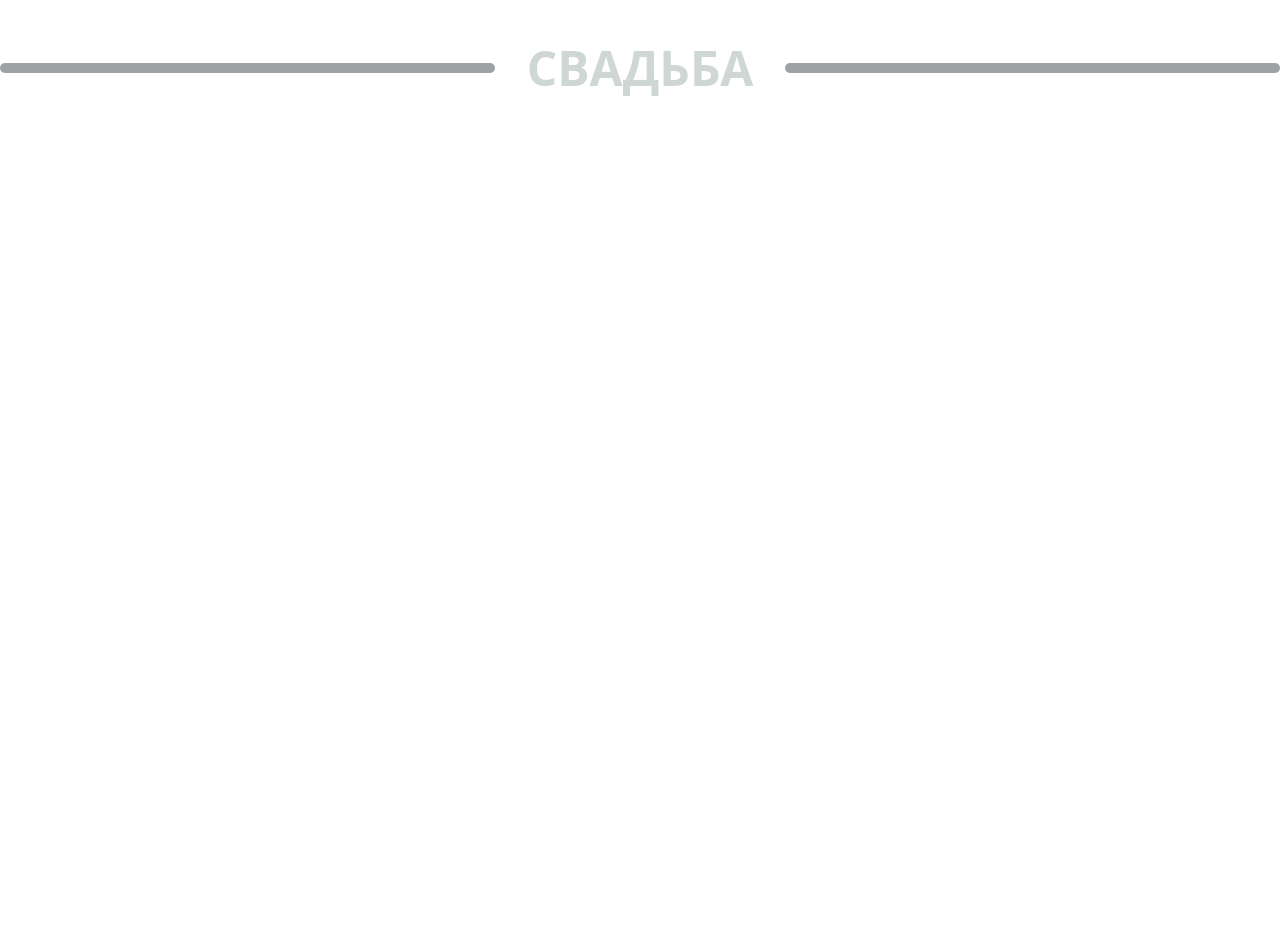
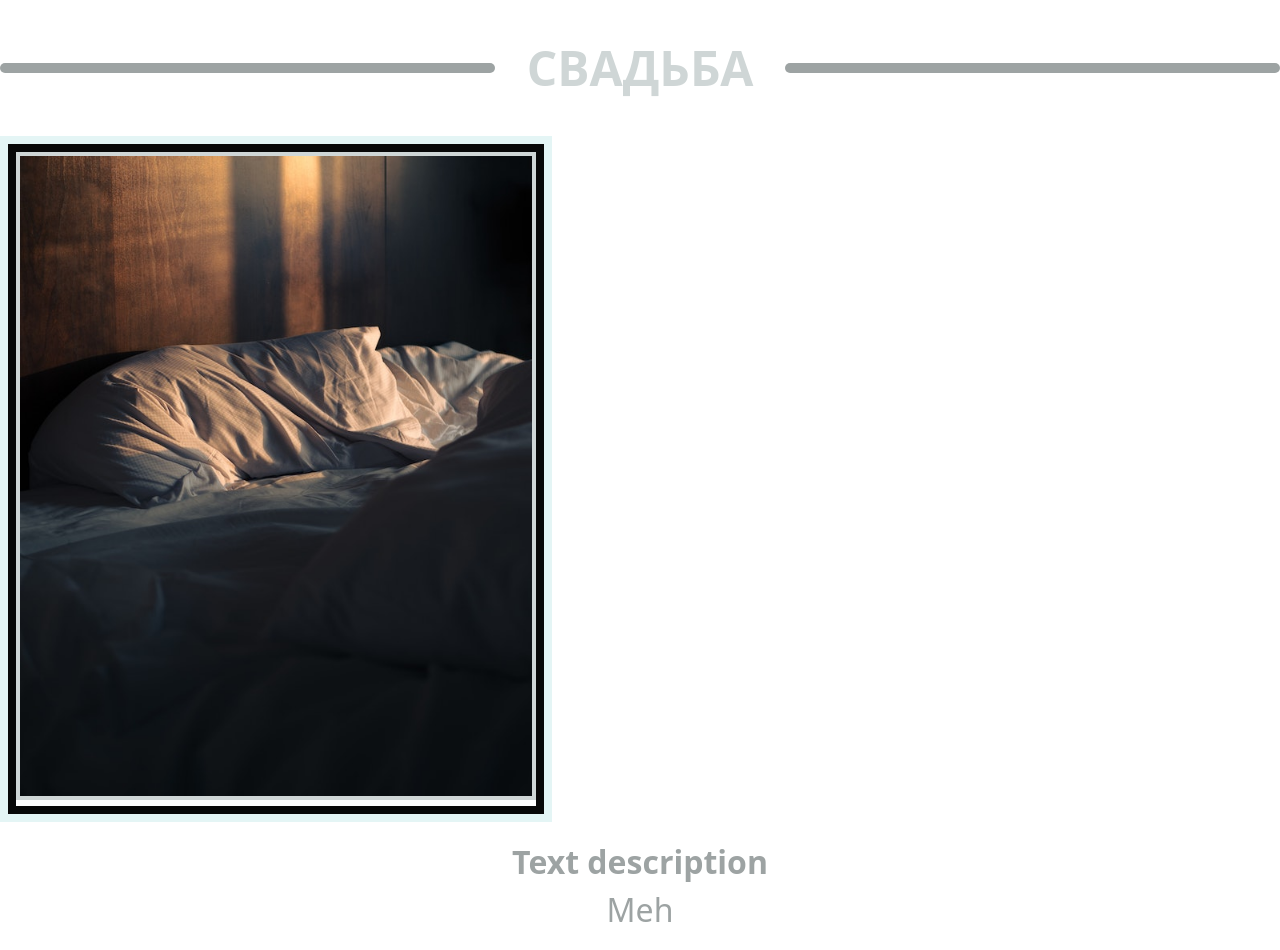
Before and after one commit to adtimokhin/anniversary, a React (Vite) app: page / in a window 1280 px wide. Before the commit the page ends 800 px from the top, so only its background shows below. Built offline with nearby package versions, Linux system fonts and the light colour scheme.

Commit message:
Added a new element to the list. There is a LargeImage for the event display. Also, there is a new element for optional tiltle of the image

```diff
--- /dev/null
+++ b/src/components/EventLargeImage/EventLargeImage.css
@@ -0,0 +1,22 @@
+.outer-frame {
+    border: 8px solid #e4f5f5;
+    display: inline-block;
+
+  }
+
+  .middle-frame {
+    border: 8px solid #080808;
+    display: inline-block;
+  }
+
+  .inner-frame {
+    border: 4px solid #cfd6d6;
+    display: inline-block;
+  }
+
+  .event-image {
+    display: block;
+    width: 40vw;
+    height: auto;
+    object-fit: contain;
+  }
--- /dev/null
+++ b/src/components/EventLargeImage/EventLargeImage.jsx
@@ -0,0 +1,16 @@
+import React from 'react';
+import './EventLargeImage.css';
+
+const EventLargeImage = ({ imageUrl }) => {
+  return (
+    <div className="outer-frame">
+      <div className="middle-frame">
+        <div className="inner-frame">
+          <img className="event-image" src={imageUrl} alt="Event" />
+        </div>
+      </div>
+    </div>
+  );
+};
+
+export default EventLargeImage;
--- /dev/null
+++ b/src/components/ImageDescription/ImageDescription.css
@@ -0,0 +1,20 @@
+.image-description-container {
+    text-align: center;
+    color: #9da3a3;
+    width: 100%;
+    padding: 1rem 0;
+    display:inline-block; /* <-- display 'in a row' */
+  }
+
+  .image-description-top,
+  .image-description-bottom {
+    font-size: 2rem;
+  }
+
+  .image-description-top {
+    font-weight: 800;
+  }
+
+  .image-description-bottom {
+    font-weight: 200;
+  }
--- /dev/null
+++ b/src/components/ImageDescription/ImageDescription.jsx
@@ -0,0 +1,13 @@
+import React from 'react';
+import './ImageDescription.css';
+
+const ImageDescription = ({ topText, bottomText }) => {
+  return (
+    <div className="image-description-container">
+      <div className="image-description-top">{topText}</div>
+      <div className="image-description-bottom">{bottomText}</div>
+    </div>
+  );
+};
+
+export default ImageDescription;
--- a/src/pages/EventPage.jsx
+++ b/src/pages/EventPage.jsx
@@ -1,9 +1,15 @@
+import EventLargeImage from "../components/EventLargeImage/EventLargeImage";
 import EventTitle from "../components/EventTitle/EventTItle";
+import ImageDescription from "../components/ImageDescription/ImageDescription";
 
 function EventPage(){
 
-    return <div className="bg-[#080808] h-screen w-screen">
+    return <div className="bg-[#080808] min-h-screen w-screen">
         <EventTitle text={"Свадьба"}/>
+        <div className="w-[40vw] image-wrapper">
+            <EventLargeImage imageUrl={"pexels-phil-desforges-15185102.jpg"}/>
+            <ImageDescription topText={"Text description"} bottomText={"Meh"}/>
+        </div>
     </div>
 
 }
```
Also changed, not shown: public/pexels-phil-desforges-15185102.jpg (added).
